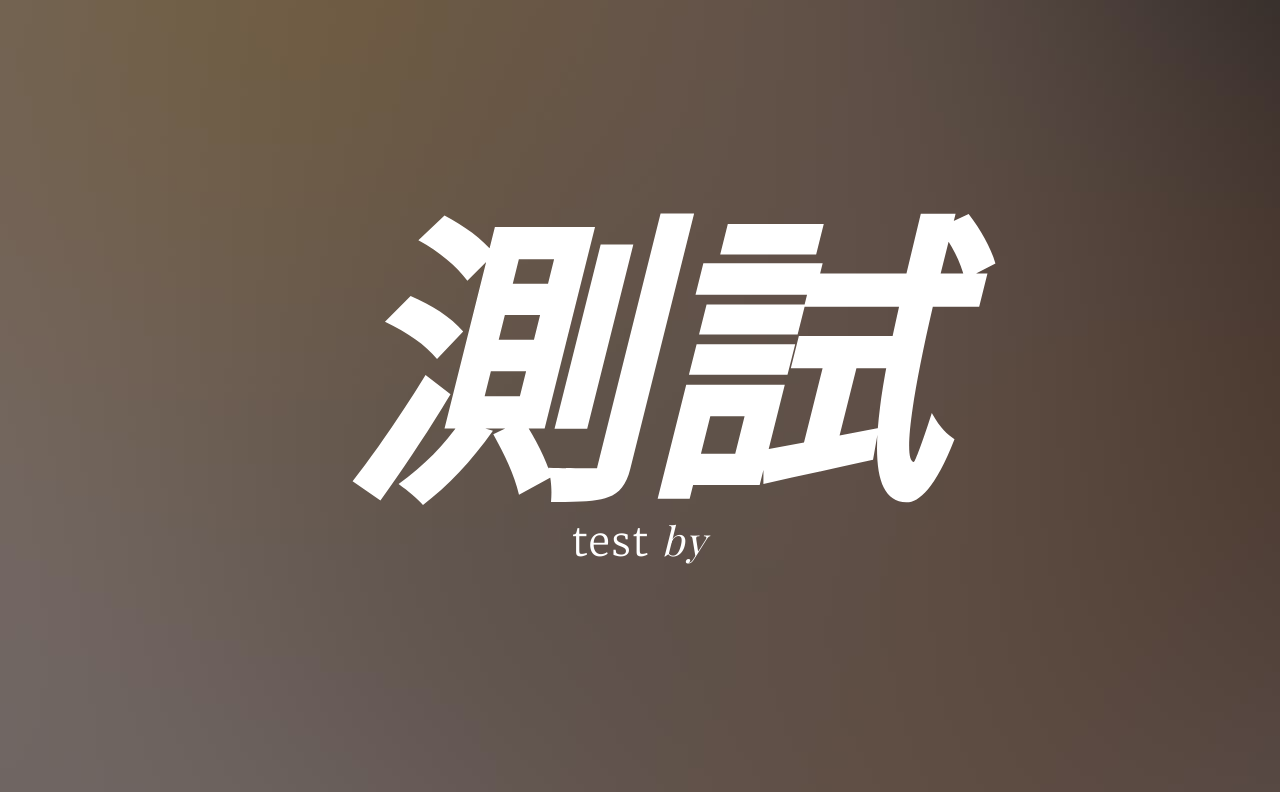
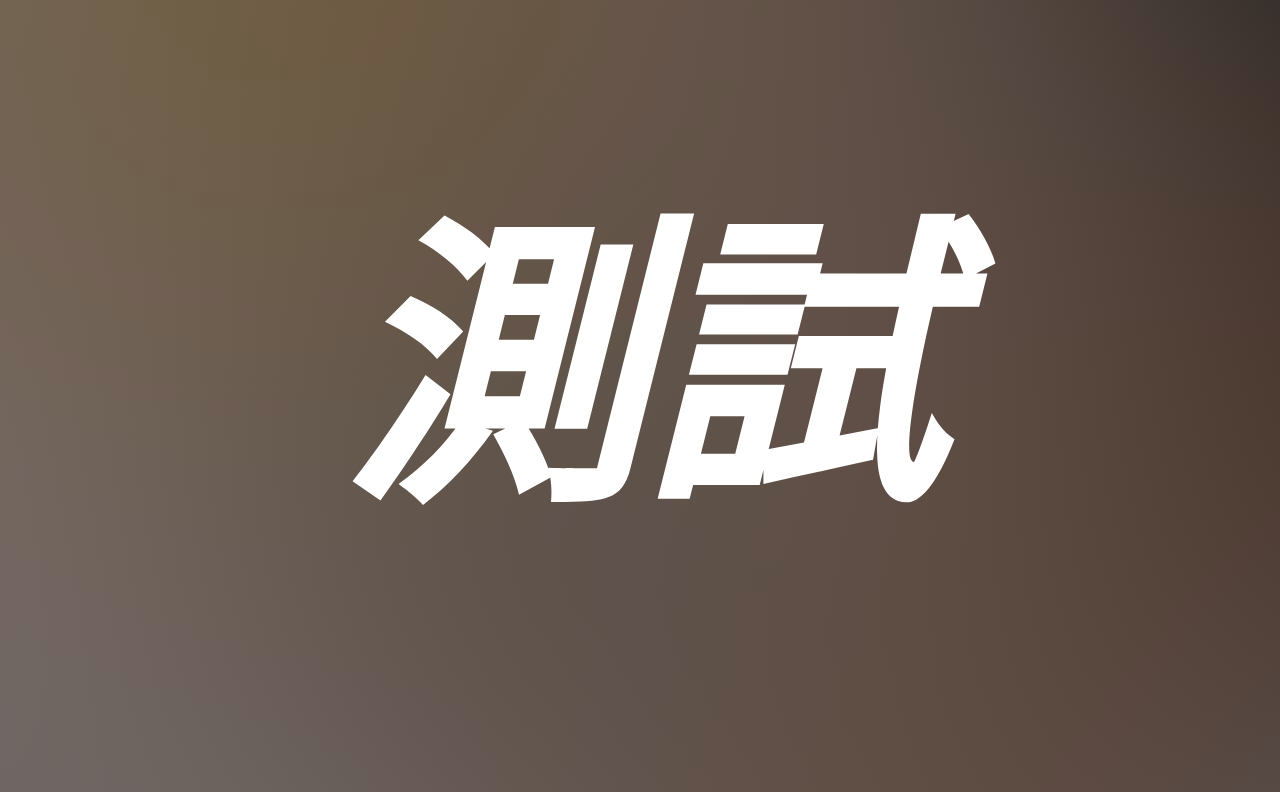
Before and after one commit to nlis28852178/web1, a plain HTML site: page index.html in a window 1280 px wide. Shown: the top 792 px of the page. Drawn offline with nearby package versions, Linux system fonts and the light colour scheme; files whose address does not match are found by name; a web font is replaced by a local one.

Commit message:
Update index.html

```diff
--- a/index.html
+++ b/index.html
@@ -79,7 +79,6 @@
 					<div class="container">
 						<div class="row">
 							<h1 class="to-animate">測試</h1>
-							<h2 class="to-animate">test <span>by</span></h2>
 						</div>
 					</div>
 				</div>
```
